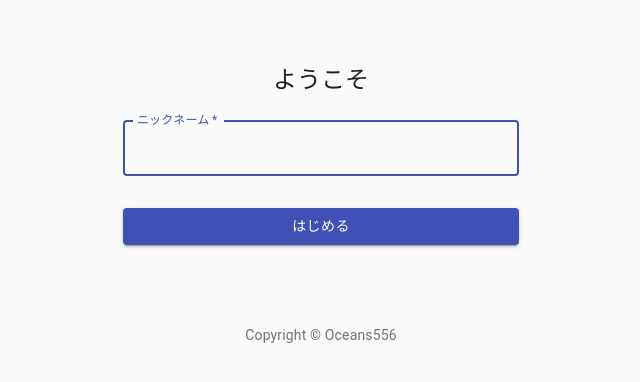
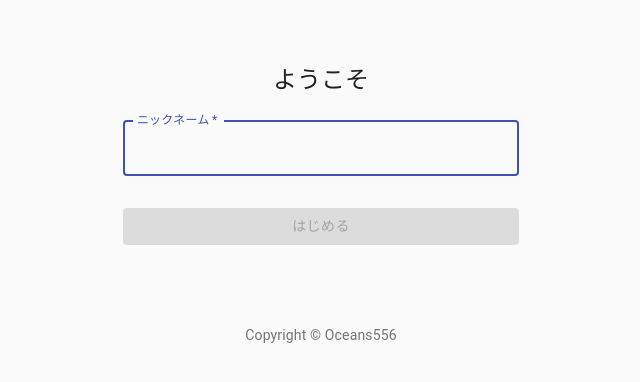
Before and after one commit to 556-mizusawa/rtf-101-chatapp, a React (Create React App) app: page / in a window 1280 px wide. Shown: the top 382 px of the page, without its empty margins (319-959 px from the left). Built offline with nearby package versions, Linux system fonts and the light colour scheme.

Commit message:
setName by clicking button

```diff
--- a/src/components/SignIn.tsx
+++ b/src/components/SignIn.tsx
@@ -1,10 +1,9 @@
-import React from 'react';
+import React, { useEffect, useState } from 'react';
 import Button from '@material-ui/core/Button';
 import CssBaseline from '@material-ui/core/CssBaseline';
 import TextField from '@material-ui/core/TextField';
 import Link from '@material-ui/core/Link';
 import Box from '@material-ui/core/Box';
-
 import Typography from '@material-ui/core/Typography';
 import { makeStyles, Theme } from '@material-ui/core/styles';
 import Container from '@material-ui/core/Container';
@@ -42,6 +41,14 @@ const useStyles = makeStyles((theme: Theme) => ({
 
 const SignIn = (setName: any) => {
   const classes = useStyles();
+  const [disabled, setDisabled] = useState<boolean>(true);
+  const [string, setString] = useState<string>('');
+  console.log({ disabled, string });
+
+  useEffect(() => {
+    const disabled = string === '';
+    setDisabled(disabled);
+  }, [string]);
 
   return (
     <Container component="main" maxWidth="xs">
@@ -60,6 +67,7 @@ const SignIn = (setName: any) => {
             label="ニックネーム"
             name="name"
             autoFocus
+            onChange={(e) => setString(e.target.value)}
           />
           <Button
             type="submit"
@@ -67,6 +75,7 @@ const SignIn = (setName: any) => {
             variant="contained"
             color="primary"
             className={classes.submit}
+            disabled={disabled}
           >
             はじめる
           </Button>
```
